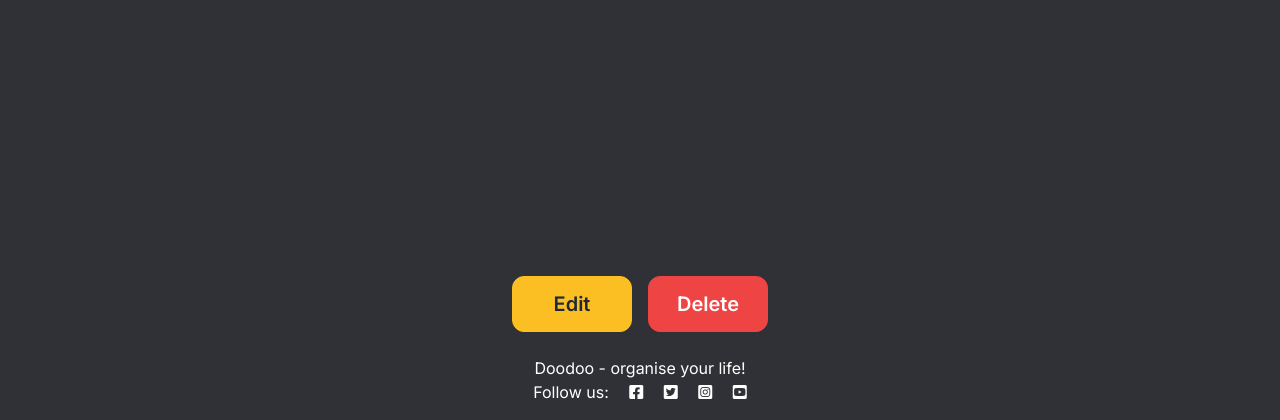
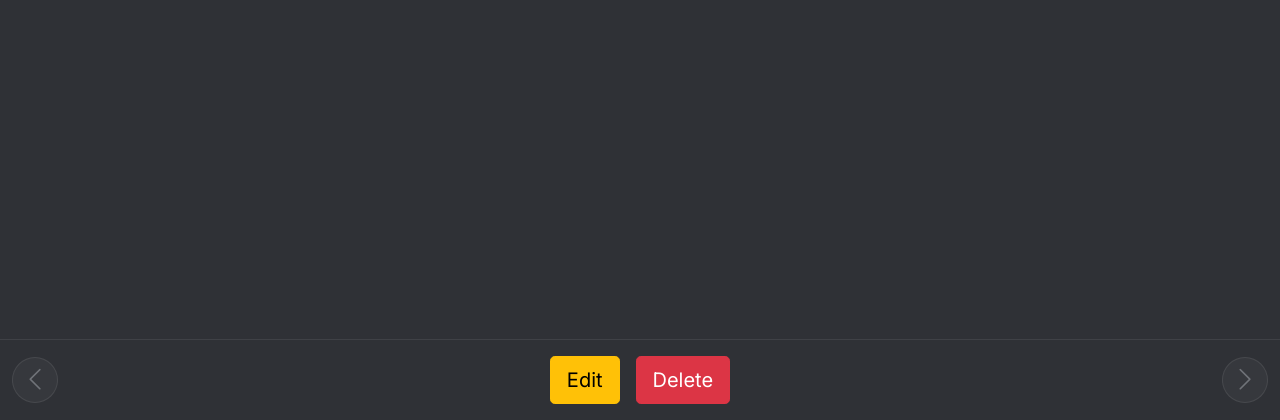
Before and after one commit to daswinkelmann/capstone_final, a Django app: page / in a window 1280 px wide. Shown: the part 380-800 px from the top of the page. Run offline with Django 4.2, Linux system fonts and the light colour scheme.

Commit message:
updated footer with improved UI for better UX, buttons do not cover tasks

```diff
--- a/static/css/style.css
+++ b/static/css/style.css
@@ -149,6 +149,131 @@ footer {
 .modal-body {
     color: #2e2e2e;
 }
+
+/* footer */
+
+.app-footer {
+    position: sticky;
+    bottom: 0;
+    z-index: 1030;
+    background: #2f3136;
+    border-top: 1px solid rgba(255, 255, 255, 0.08);
+}
+
+.footer-bar {
+    display: flex;
+    align-items: center;
+    justify-content: space-between;
+    gap: 12px;
+}
+
+.footer-actions {
+    display: flex;
+    gap: 12px;
+}
+
+.btn-footer {
+    min-width: 110px;
+    font-weight: 700;
+}
+
+.footer-nav {
+    width: 48px;
+    height: 48px;
+    border-radius: 12px;
+
+    display: flex;
+    align-items: center;
+    justify-content: center;
+
+    font-size: 1.6rem;
+    color: #e9eef5;
+    text-decoration: none;
+
+    background: rgba(255, 255, 255, 0.12);
+    border: 1px solid rgba(255, 255, 255, 0.25);
+}
+
+.footer-nav.disabled {
+    opacity: 0.35;
+    pointer-events: none;
+}
+
+/* footer pagination */
+/* footer pagination */
+
+.footer-pager {
+    display: flex;
+    gap: 0.75rem;
+}
+
+/* ACTIVE pagination buttons */
+.pager-btn {
+    width: 44px;
+    height: 44px;
+    border-radius: 999px;
+    display: inline-flex;
+    align-items: center;
+    justify-content: center;
+
+    background: #e5e7eb; /* pale grey */
+    border: 1px solid #d1d5db;
+
+    color: #374151; /* dark grey chevron */
+    text-decoration: none;
+
+    box-shadow: 0 6px 14px rgba(0, 0, 0, 0.35);
+    transition: background 0.15s ease, transform 0.1s ease;
+}
+
+.pager-btn i {
+    font-size: 1.35rem;
+    line-height: 1;
+}
+
+/* Hover / focus */
+.pager-btn:hover,
+.pager-btn:focus-visible {
+    background: #f3f4f6;
+    transform: translateY(-1px);
+}
+
+/* DISABLED pagination buttons */
+.pager-btn.is-disabled {
+    background: rgba(255, 255, 255, 0.06);
+    border-color: rgba(255, 255, 255, 0.12);
+    color: rgba(255, 255, 255, 0.35);
+
+    box-shadow: none;
+    pointer-events: none;
+}
+
+
+.btn-circle.btn-pagination {
+    width: 46px;
+    height: 46px;
+    border-radius: 999px;
+    display: inline-flex;
+    align-items: center;
+    justify-content: center;
+
+    background: rgba(255, 255, 255, 0.10);
+    border: 1px solid rgba(255, 255, 255, 0.25);
+    color: #e9eef5;
+
+    font-size: 1.6rem;
+}
+
+.btn-circle.btn-pagination i {
+    color: #e9eef5;
+}
+
+.btn-circle.btn-pagination:disabled {
+    opacity: 0.35;
+}
+
+
+
 
 /* button states */
 
--- a/tasks/templates/tasks/index.html
+++ b/tasks/templates/tasks/index.html
@@ -61,7 +61,7 @@
         </div>
         <!-- closes outer row -->
 
-        {% if is_paginated %}
+        {% comment %} {% if is_paginated %}
         <nav aria-label="Page navigation">
             <ul class="pagination justify-content-center">
                 {% if page_obj.has_next %}
@@ -76,15 +76,17 @@
                 {% endif %}
             </ul>
         </nav>
-        {% endif %}
-        <div class="bottom-actions">
+        {% endif %} {% endcomment %}
+
+
+        {% comment %} <div class="bottom-actions">
             <a href="?mode=manage" class="btn btn-outline-secondary btn-lg"
                 >Edit</a
             >
             <a href="?mode=manage" class="btn btn-outline-danger btn-lg"
                 >Delete</a
             >
-        </div>
+        </div> {% endcomment %}
     </div>
 
     <!-- Delete confirmation modal -->
--- a/templates/base.html
+++ b/templates/base.html
@@ -3,8 +3,10 @@
 <!DOCTYPE html>
 <html class="h-100" lang="en">
     <head>
-        <title>CodeStar Blog</title>
+        <title>Doodoo</title>
         <meta name="viewport" content="width=device-width, initial-scale=1" />
+
+        <link rel="icon" type="image/x-icon" href="{% static 'favicon.ico' %}">
 
         <!-- Google Fonts CSS -->
         <link rel="preconnect" href="https://fonts.gstatic.com" />
@@ -99,16 +101,47 @@
         </main>
 
         <!-- Footer -->
-        <footer class="footer mt-auto py-3">
-            <p class="m-0 text-center text-white">
-                Doodoo - organise your life!
-            </p>
-            <p class="m-0 text-center text-white">
-                Follow us: <i class="fab fa-facebook-square ms-3"></i>
-                <i class="fab fa-twitter-square ms-3"></i>
-                <i class="fab fa-instagram-square ms-3"></i>
-                <i class="fab fa-youtube-square ms-3"></i>
-            </p>
+        <footer class="footer app-footer mt-auto py-3">
+            <div class="container-fluid">
+                <div class="footer-bar">
+
+                    <!-- Left: Prev -->
+            {% if is_paginated and page_obj.has_previous %}
+                <a class="btn btn-circle btn-pagination"
+                   href="?page={{ page_obj.previous_page_number }}&mode={{ mode }}">
+                    <i class="bi bi-chevron-left"></i>
+                </a>
+            {% else %}
+                <button class="btn btn-circle btn-pagination" disabled>
+                    <i class="bi bi-chevron-left"></i>
+                </button>
+            {% endif %}
+
+
+                    <!-- Centre: Edit / Delete (mode toggle) -->
+            <div class="footer-actions d-flex gap-3">
+                {% if mode == "manage" %}
+                    <button class="btn btn-warning btn-lg" disabled>Edit</button>
+                    <button class="btn btn-danger btn-lg" disabled>Delete</button>
+                {% else %}
+                    <a class="btn btn-warning btn-lg" href="?mode=manage">Edit</a>
+                    <a class="btn btn-danger btn-lg" href="?mode=manage">Delete</a>
+                {% endif %}
+            </div>
+                    <!-- Right: Next -->
+            {% if is_paginated and page_obj.has_next %}
+                <a class="btn btn-circle btn-pagination"
+                   href="?page={{ page_obj.next_page_number }}&mode={{ mode }}">
+                    <i class="bi bi-chevron-right"></i>
+                </a>
+            {% else %}
+                <button class="btn btn-circle btn-pagination" disabled>
+                    <i class="bi bi-chevron-right"></i>
+                </button>
+            {% endif %}
+
+                </div>
+            </div>
         </footer>
 
         <script
```
Also changed, not shown: static/favicon.ico (added), 2 other files.
